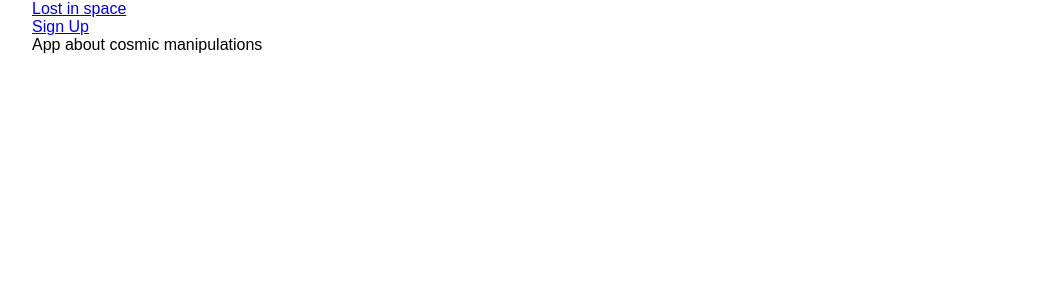
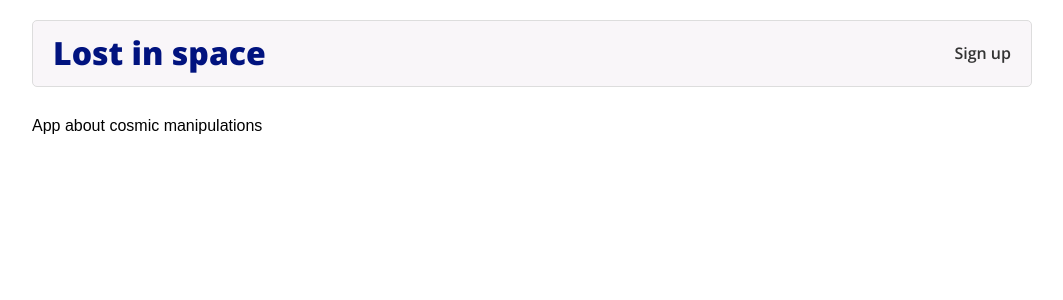
Before and after one commit to kambala3000/react-auth-test, a React (Create React App) app: page / in a window 1280 px wide. Shown: the top 300 px of the page, without its empty margins (108-1171 px from the left). Built offline with nearby package versions, Linux system fonts and the light colour scheme.

Commit message:
some styles

```diff
--- a/public/index.html
+++ b/public/index.html
@@ -4,6 +4,7 @@
     <meta charset="utf-8">
     <meta name="viewport" content="width=device-width, initial-scale=1">
     <link rel="shortcut icon" href="%PUBLIC_URL%/favicon.png">
+    <link href="https://fonts.googleapis.com/css?family=Open+Sans:400,600,700,800&amp;subset=cyrillic" rel="stylesheet">
     <title>React + Redux auth</title>
   </head>
   <body>
--- a/src/components/About.js
+++ b/src/components/About.js
@@ -4,7 +4,7 @@ import './About.css';
 class About extends Component {
     render() {
         return (
-            <div>
+            <div className="about" >
               App about cosmic manipulations
             </div>
             );
--- a/src/components/MainNav.js
+++ b/src/components/MainNav.js
@@ -12,7 +12,7 @@ class MainNav extends Component {
               </div>
               <div className="auth-box">
                 <div className="auth-box__signup">
-                  <Link to="/signup" className="auth-box__link">Sign Up</Link>
+                  <Link to="/signup" className="auth-box__link">Sign up</Link>
                 </div>
               </div>
             </nav>
--- a/src/components/MainNav.scss
+++ b/src/components/MainNav.scss
@@ -0,0 +1,34 @@
+.main-nav {
+    padding: 10px 20px;
+    margin: 20px 0 30px 0;
+    display: flex;
+    flex-direction: row;
+    justify-content: space-between;
+    align-items: center;
+    background-color: #f9f6f9;
+    border: 1px solid #ddd;
+    border-radius: 5px;
+}
+
+.logo {
+    &__link {
+        text-decoration: none;
+        color: #01137f;
+        font: 800 32px/1.4 'Open Sans', sans-serif;
+        cursor: pointer;
+    }
+}
+.auth-box {
+    display: flex;
+    flex-direction: row;
+    justify-content: space-between;
+    &__link {
+        text-decoration: none;
+        color: #333;
+        font: 600 16px/1.4 'Open Sans', sans-serif;
+        cursor: pointer;
+    }
+    &__link:hover {
+        text-decoration: underline;
+    }
+}
--- /dev/null
+++ b/src/components/SignupForm.js
@@ -0,0 +1,32 @@
+import React, { Component } from 'react';
+
+class SignupForm extends Component {
+    render() {
+        return (
+            <form className="signup__form">
+                <h3 className="signup__header">Be one of us!</h3>
+                <div className="signup__item">
+                    <label htmlFor="formLogin" className="signup__label" >Login</label>
+                    <input type="text" className="signup__input" name="login"  id="formLogin" />
+                </div>
+                <div className="signup__item">
+                    <label htmlFor="formEmail" className="signup__label" >Email</label>
+                    <input type="email" className="signup__input" name="email"  id="formEmail" />
+                </div>
+                <div className="signup__item">
+                    <label htmlFor="formPassword" className="signup__label">Password</label>
+                    <input type="text" className="signup__input" name="password"  id="formPassword" />
+                </div>
+                <div className="signup__item">
+                    <label htmlFor="formPasswordConfirm" className="signup__label">Confirm password</label>
+                    <input type="text" className="signup__input" name="passwordConfirm"  id="formPasswordConfirm" />
+                </div>
+                <div className="signup__btns-box">
+                    <button className="btn btn--blue">Sign up</button>
+                </div>
+            </form>
+        );
+    }
+}
+
+export default SignupForm;
--- a/src/components/SignupPage.js
+++ b/src/components/SignupPage.js
@@ -1,11 +1,12 @@
 import React, { Component } from 'react';
 import './SignupPage.css';
+import SignupForm from './SignupForm';
 
 class SignupPage extends Component {
     render() {
         return (
             <div className="singup" >
-                This is SignupPage
+                <SignupForm />
             </div>
         );
     }
--- a/src/components/SignupPage.scss
+++ b/src/components/SignupPage.scss
@@ -0,0 +1,71 @@
+.btn {
+    display: inline-block;
+    padding: 6px 12px;
+    font: 400 14px/1.4 'Open Sans', sans-serif;
+    text-align: center;
+    cursor: pointer;
+    user-select: none;
+    background-image: none;
+    border: 1px solid transparent;
+    border-radius: 4px;
+    transition: all .2s ease;
+    &--blue {
+        color: #fff;
+        background-color: #337ab7;
+        border-color: #2e6da4;
+        &:hover {
+            background-color: #286090;
+            border-color: #204d74;
+        }
+    }
+    &:focus {
+        outline: none;
+    }
+}
+
+.signup {
+    &__form {
+        width: 400px;
+        margin: 0 auto;
+    }
+    &__header {
+        text-align: center;
+        color: #000;
+        font: 700 22px/1.4 'Open Sans', sans-serif;
+    }
+    &__item {
+        margin: 0 0 20px 0;
+        // display: flex;
+        // flex-direction: column;
+        // justify-content: space-between;
+        // align-items: center;
+    }
+    &__label {
+        text-align: right;
+        font: 600 16px/1.8 'Open Sans', sans-serif;
+        color: #000;
+    }
+    &__input {
+        display: block;
+        width: 100%;
+        height: 34px;
+        padding: 6px 12px;
+        font: 400 14px/1.4 'Open Sans', sans-serif;
+        color: #555;
+        background-color: #fff;
+        border: 1px solid #ccc;
+        border-radius: 4px;
+        box-shadow: inset 0 1px 1px rgba(0, 0, 0, .075);
+        transition: border-color ease-in-out .15s, box-shadow ease-in-out .15s;
+    }
+    &__input:focus {
+        border-color: #66afe9;
+        outline: 0;
+        box-shadow: inset 0 1px 1px rgba(0, 0, 0, .075), 0 0 8px rgba(102, 175, 233, .6);
+    }
+    &__btns-box {
+        display: flex;
+        flex-direction: row;
+        justify-content: flex-end;
+    }
+}
--- a/src/index.scss
+++ b/src/index.scss
@@ -1,3 +1,27 @@
+html {
+    box-sizing: border-box;
+}
+
+*,
+*:after,
+*:before {
+    box-sizing: inherit;
+}
+
+a,
+h1,
+h2,
+h3,
+h4,
+h5,
+h6,
+li,
+p,
+ul {
+    padding: 0;
+    margin: 0;
+}
+
 body {
   margin: 0;
   padding: 0;
```
